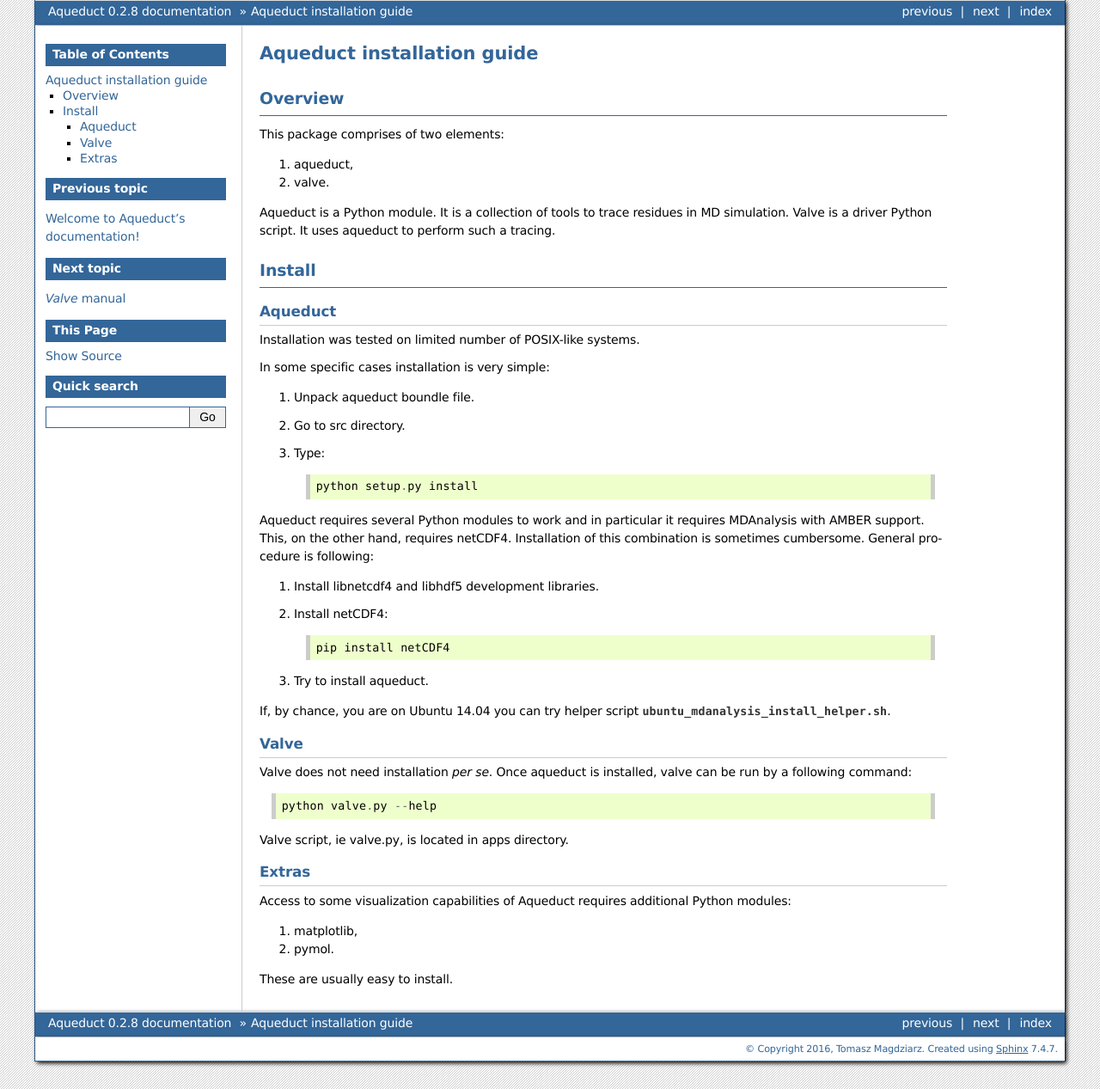
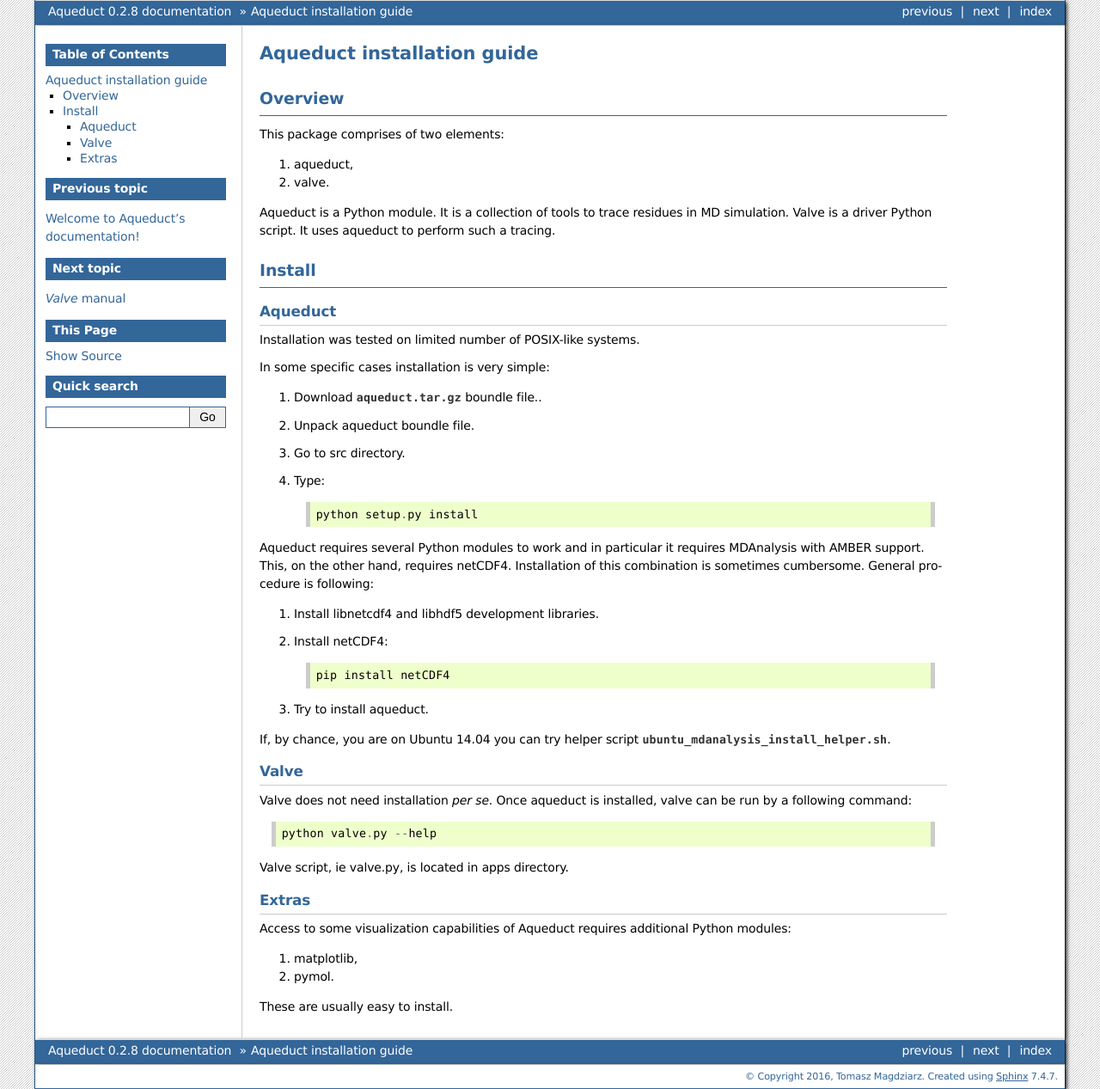
Before and after one commit to TUNNELING-GROUP/aqua-duct, a Sphinx documentation site: the page built from docs/source/aqueduct_install.rst, in a window 1280 px wide. Shown: the whole page at 86% size. Built offline with Sphinx 7.4.7, drawn with Linux system fonts in a browser that asks for light colours.

Commit message:
valve tutorial and aqueduct docs

```diff
--- a/docs/source/aqueduct_install.rst
+++ b/docs/source/aqueduct_install.rst
@@ -22,6 +22,7 @@
 
 In some specific cases installation is very simple:
 
+#. Download :download:`aqueduct.tar.gz` boundle file..
 #. Unpack aqueduct boundle file.
 #. Go to src directory.
 #. Type::
```
Also changed, not shown: 1 other file.
